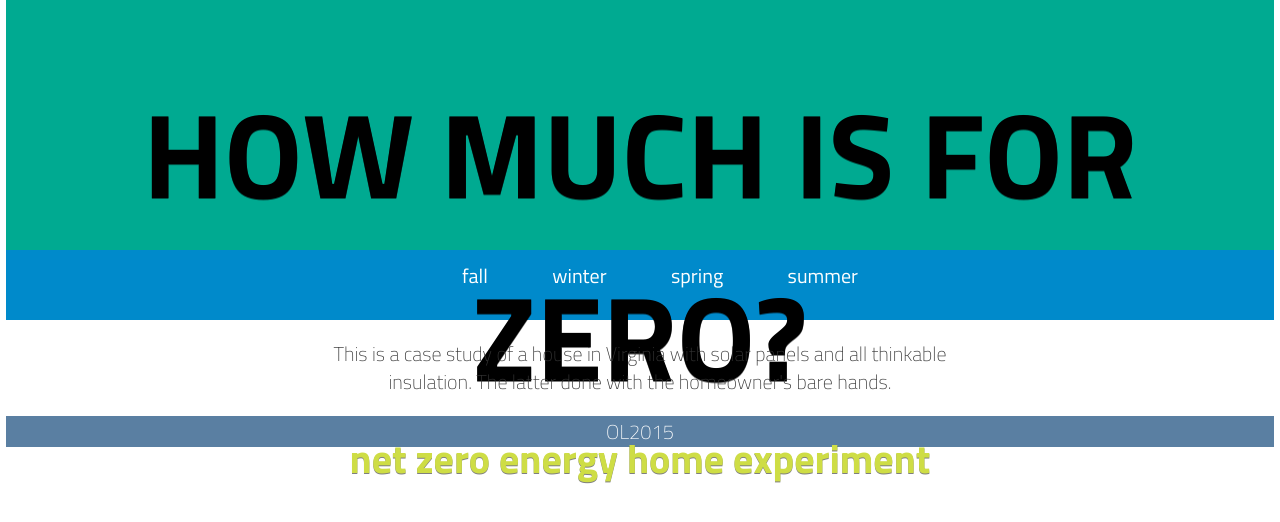
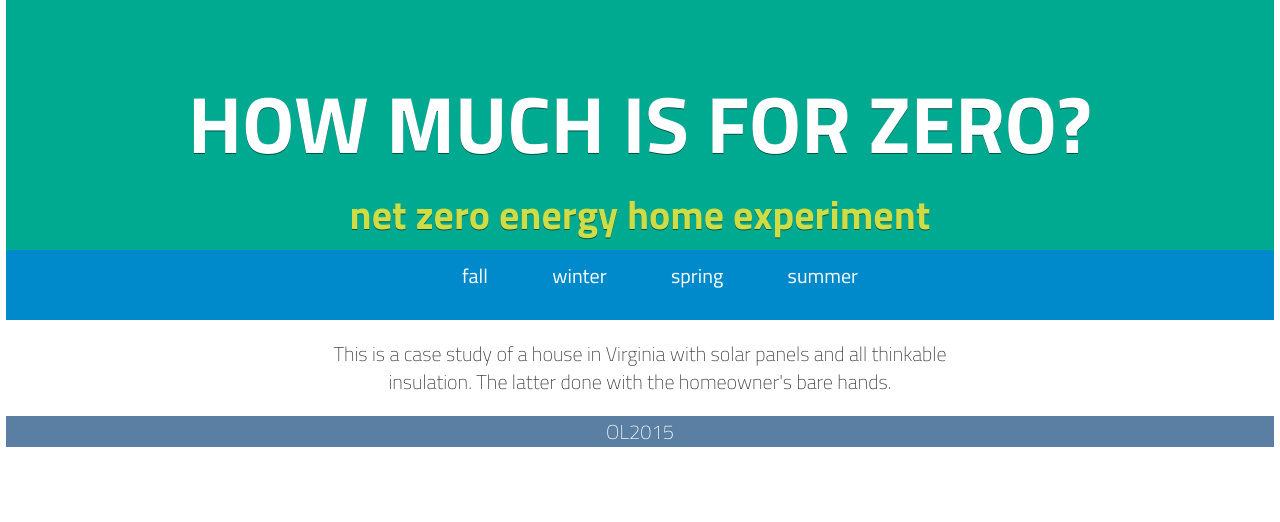
Before and after one commit to mashastoyanova/howmuchisforzero.github.com, a plain HTML site: page index.html in a window 1280 px wide. Drawn offline with Linux system fonts and the light colour scheme.

Commit message:
back to normal

```diff
--- a/index.html
+++ b/index.html
@@ -125,9 +125,9 @@ header {
 
 h1 {
 
-    	color: black; /*white;*/
+    	color: white;
 		font-family:  'Titillium Web';
-		font-size: 120px;
+		font-size: 80px;
 		text-align: center;
 		/*font-weight: bolder;*/
 		padding: 0px;
```
